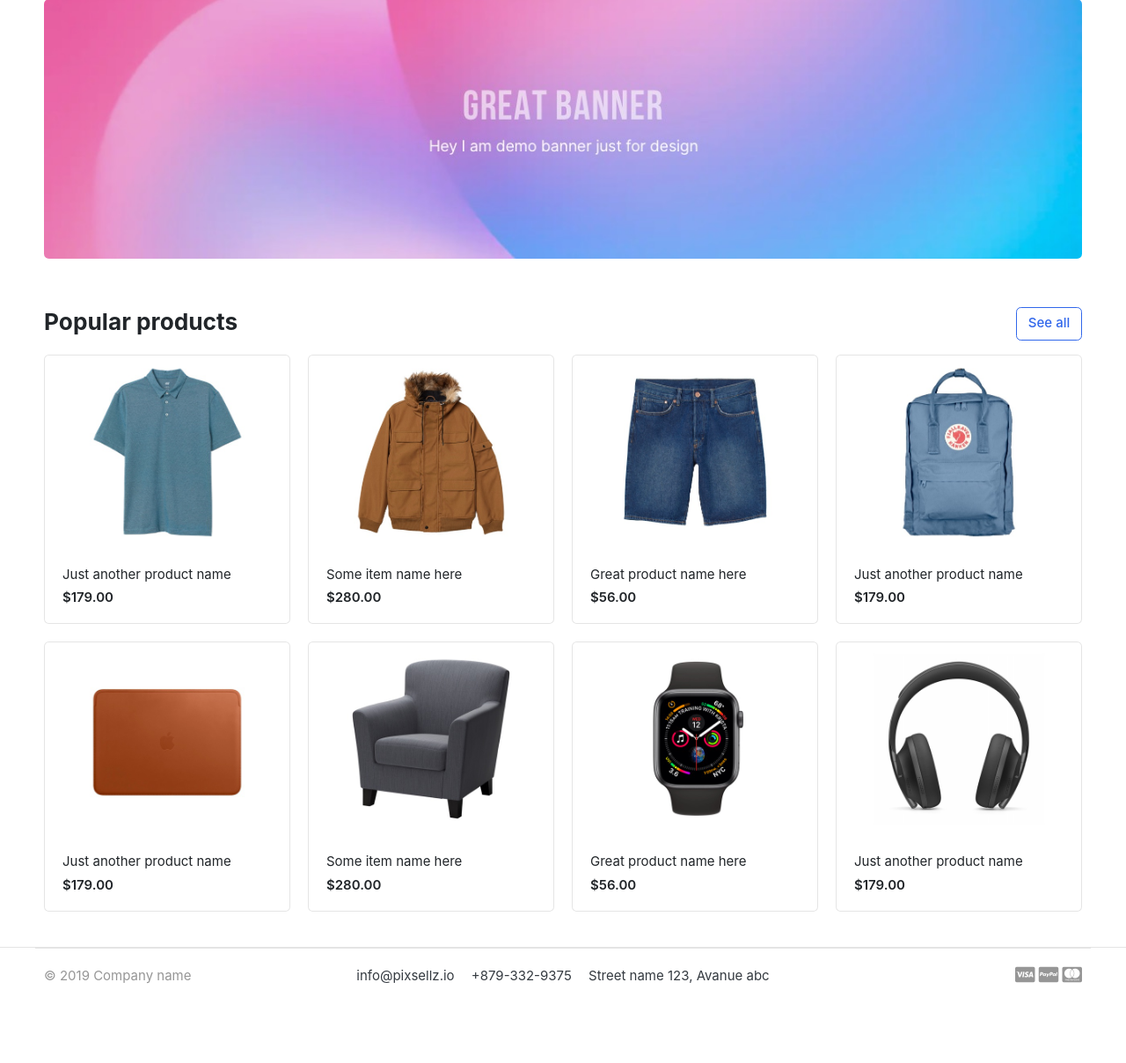
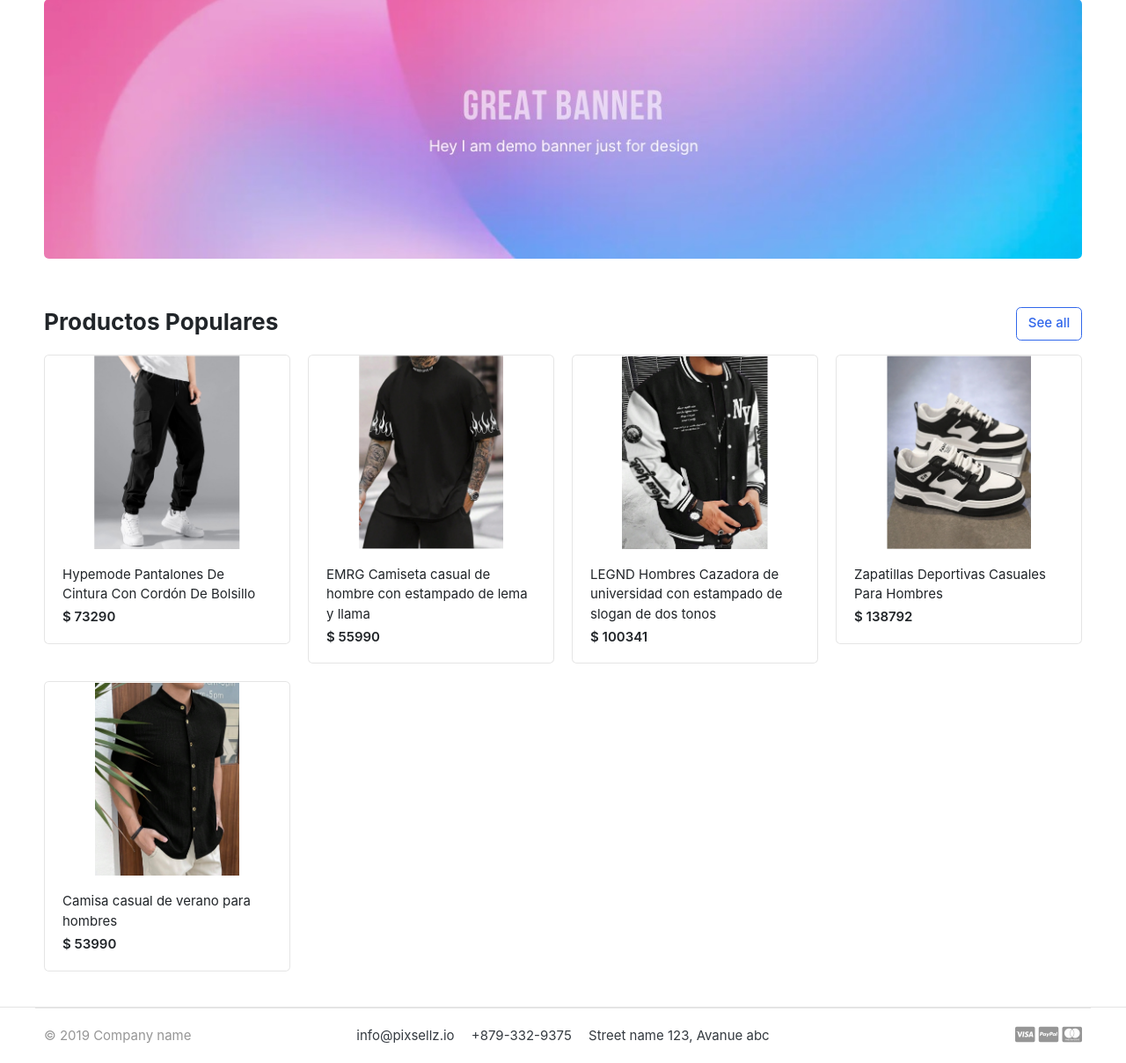
Before and after one commit to JaredDAngelo/ADSOMARKET, a Django app: page / in a window 1280 px wide. Shown: the part 139-1347 px from the top of the page at 88% size. Before the commit the page ends 1257 px from the top, so only its background shows below. Run offline with Django 5.2, Linux system fonts and the light colour scheme; data comes from the database, SQL or seed files in the repository; some libraries are stand-ins or nearby versions; some web fonts are replaced.

Commit message:
se crea una funcion para consultar y mostrar los productos en la pagina principal desde la base de datos

```diff
--- a/Market/views.py
+++ b/Market/views.py
@@ -1,4 +1,10 @@
 from django.shortcuts import render
+from Tienda.models import Producto
 
 def home(request):
-    return render(request, "home.html")
+    productos = Producto.objects.all().filter(esta_disponible=True)
+
+    context = {
+        'productos': productos,
+    }
+    return render(request, "home.html", context)
--- a/templates/home.html
+++ b/templates/home.html
@@ -25,83 +25,22 @@
 
 <header class="section-heading">
 	<a href="./store.html" class="btn btn-outline-primary float-right">See all</a>
-	<h3 class="section-title">Popular products</h3>
+	<h3 class="section-title">Productos Populares</h3>
 </header><!-- sect-heading -->
 
 
 <div class="row">
+	{% for Producto in productos%}
 	<div class="col-md-3">
 		<div class="card card-product-grid">
-			<a href="./product-detail.html" class="img-wrap"> <img src="{% static 'images/items/1.jpg' %}"> </a>
+			<a href="./product-detail.html" class="img-wrap"> <img src="{{ Producto.Imagen.url }}"> </a>
 			<figcaption class="info-wrap">
-				<a href="./product-detail.html" class="title">Just another product name</a>
-				<div class="price mt-1">$179.00</div> <!-- price-wrap.// -->
+				<a href="./product-detail.html" class="title">{{ Producto.producto_nombre}}</a>
+				<div class="price mt-1">$ {{ Producto.precio }}</div> <!-- price-wrap.// -->
 			</figcaption>
 		</div>
 	</div> <!-- col.// -->
-	<div class="col-md-3">
-		<div class="card card-product-grid">
-			<a href="./product-detail.html" class="img-wrap"> <img src="{% static 'images/items/2.jpg' %}"> </a>
-			<figcaption class="info-wrap">
-				<a href="./product-detail.html" class="title">Some item name here</a>
-				<div class="price mt-1">$280.00</div> <!-- price-wrap.// -->
-			</figcaption>
-		</div>
-	</div> <!-- col.// -->
-	<div class="col-md-3">
-		<div class="card card-product-grid">
-			<a href="./product-detail.html" class="img-wrap"> <img src="{% static 'images/items/3.jpg' %}"> </a>
-			<figcaption class="info-wrap">
-				<a href="./product-detail.html" class="title">Great product name here</a>
-				<div class="price mt-1">$56.00</div> <!-- price-wrap.// -->
-			</figcaption>
-		</div>
-	</div> <!-- col.// -->
-	<div class="col-md-3">
-		<div class="card card-product-grid">
-			<a href="./product-detail.html" class="img-wrap"> <img src="{% static 'images/items/4.jpg' %}"> </a>
-			<figcaption class="info-wrap">
-				<a href="./product-detail.html" class="title">Just another product name</a>
-				<div class="price mt-1">$179.00</div> <!-- price-wrap.// -->
-			</figcaption>
-		</div>
-	</div> <!-- col.// -->
-	<div class="col-md-3">
-		<div class="card card-product-grid">
-			<a href="./product-detail.html" class="img-wrap"> <img src="{% static 'images/items/5.jpg' %}"> </a>
-			<figcaption class="info-wrap">
-				<a href="./product-detail.html" class="title">Just another product name</a>
-				<div class="price mt-1">$179.00</div> <!-- price-wrap.// -->
-			</figcaption>
-		</div>
-	</div> <!-- col.// -->
-	<div class="col-md-3">
-		<div class="card card-product-grid">
-			<a href="./product-detail.html" class="img-wrap"> <img src="{% static 'images/items/6.jpg' %}"> </a>
-			<figcaption class="info-wrap">
-				<a href="./product-detail.html" class="title">Some item name here</a>
-				<div class="price mt-1">$280.00</div> <!-- price-wrap.// -->
-			</figcaption>
-		</div>
-	</div> <!-- col.// -->
-	<div class="col-md-3">
-		<div class="card card-product-grid">
-			<a href="./product-detail.html" class="img-wrap"> <img src="{% static 'images/items/7.jpg' %}"> </a>
-			<figcaption class="info-wrap">
-				<a href="./product-detail.html" class="title">Great product name here</a>
-				<div class="price mt-1">$56.00</div> <!-- price-wrap.// -->
-			</figcaption>
-		</div>
-	</div> <!-- col.// -->
-	<div class="col-md-3">
-		<div class="card card-product-grid">
-			<a href="./product-detail.html" class="img-wrap"> <img src="{% static 'images/items/9.jpg' %}"> </a>
-			<figcaption class="info-wrap">
-				<a href="./product-detail.html" class="title">Just another product name</a>
-				<div class="price mt-1">$179.00</div> <!-- price-wrap.// -->
-			</figcaption>
-		</div>
-	</div> <!-- col.// -->
+	{% endfor %}
 </div> <!-- row.// -->
 
 </div><!-- container // -->
```
